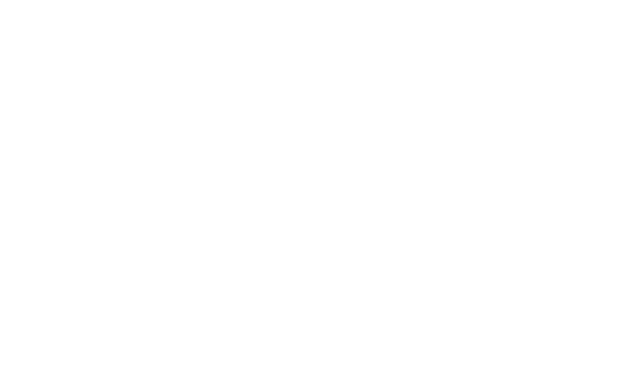
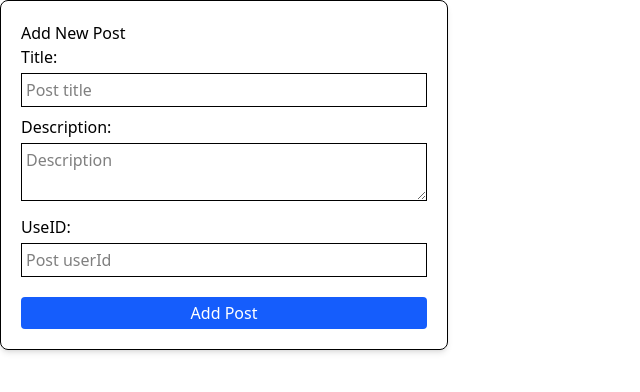
Before and after one commit to selina-islam/RTK-QUERY, a React (Vite) app: page /add-post in a window 1280 px wide. Before the commit this address had no page. Shown: the top 392 px of the page, without its empty margins (0-640 px from the left). Built offline with nearby package versions, Linux system fonts and the light colour scheme.

Commit message:
adding post mutation

```diff
--- a/src/main.jsx
+++ b/src/main.jsx
@@ -7,6 +7,7 @@ import store from './redux_rtk/store';
 import { BrowserRouter, Route, Routes } from 'react-router'
 import Home from './pages/Home.jsx'
 import SinglePost from './pages/SinglePost.jsx'
+import AddPostPage from './pages/AddPostPage.jsx'
 
 createRoot(document.getElementById('root')).render(
   <Provider store={store}>
@@ -16,6 +17,7 @@ createRoot(document.getElementById('root')).render(
     <Route element={<App/>}>
       <Route path='/' element={<Home/>}/>
       <Route path='/posts/:id' element={<SinglePost/>}/>
+      <Route path='/add-post' element={<AddPostPage/>}/>
     </Route>
    </Routes>
    </BrowserRouter>
--- /dev/null
+++ b/src/pages/AddPostPage.jsx
@@ -0,0 +1,42 @@
+import React, { useState } from 'react'
+import { useAddNewPostMutation } from '../redux_rtk/features/posts/postApi'
+
+const AddPostPage = () => {
+    const[title, setTitle]=useState('')
+    const[body, setBody]=useState('')
+    const[useId, setUserId]=useState('')
+
+    const[addNewPost]= useAddNewPostMutation()
+
+    const handleSubmitPost= async (e)=>{
+        e.preventDefault()
+       const newPost={
+        title,
+        body,
+        useId
+       }
+      await addNewPost(newPost)
+    }
+  return (
+    <div className='p-5 shadow-md rounded-lg border max-w-md'>
+        <h1>Add New Post</h1>
+        <form onSubmit={handleSubmitPost} className='space-y-2'>
+            <div>
+                <label className='block mb-1'>Title: </label>
+                <input value={title} onChange={(e)=>setTitle(e.target.value)} type="text" placeholder='Post title' className='p-1 border focus:outline-0 w-full'/>
+            </div>
+            <div>
+                <label className='block mb-1'>Description: </label>
+                <textarea value={body} onChange={(e)=>setBody(e.target.value)} type="text" placeholder='Description ' className='p-1 border focus:outline-0 w-full'/>
+            </div>
+            <div>
+                <label className='block mb-1'>UseID: </label>
+                <input value={useId} onChange={(e)=>setUserId(e.target.value)} type="text" placeholder='Post userId' className='p-1 border focus:outline-0 w-full'/>
+            </div>
+            <button type='submit' className='w-full bg-blue-600 text-white py-1 mt-3 rounded'>Add Post</button>
+        </form>
+    </div>
+  )
+}
+
+export default AddPostPage
--- a/src/redux_rtk/features/posts/postApi.js
+++ b/src/redux_rtk/features/posts/postApi.js
@@ -10,9 +10,16 @@ const postsApi=createApi({
             }),
             getPostById: builder.query({
                 query:(id)=> `/posts/${id}`
+            }),
+            addNewPost:builder.mutation({
+                query:(newPost)=>({
+                    url: '/posts',
+                    method: 'POST',
+                    body:newPost
+                })
             })
         })
 })
 
-export const {useGetAllOPostsQuery, useGetPostByIdQuery}= postsApi;
+export const {useGetAllOPostsQuery, useGetPostByIdQuery, useAddNewPostMutation}= postsApi;
 export default postsApi
```
